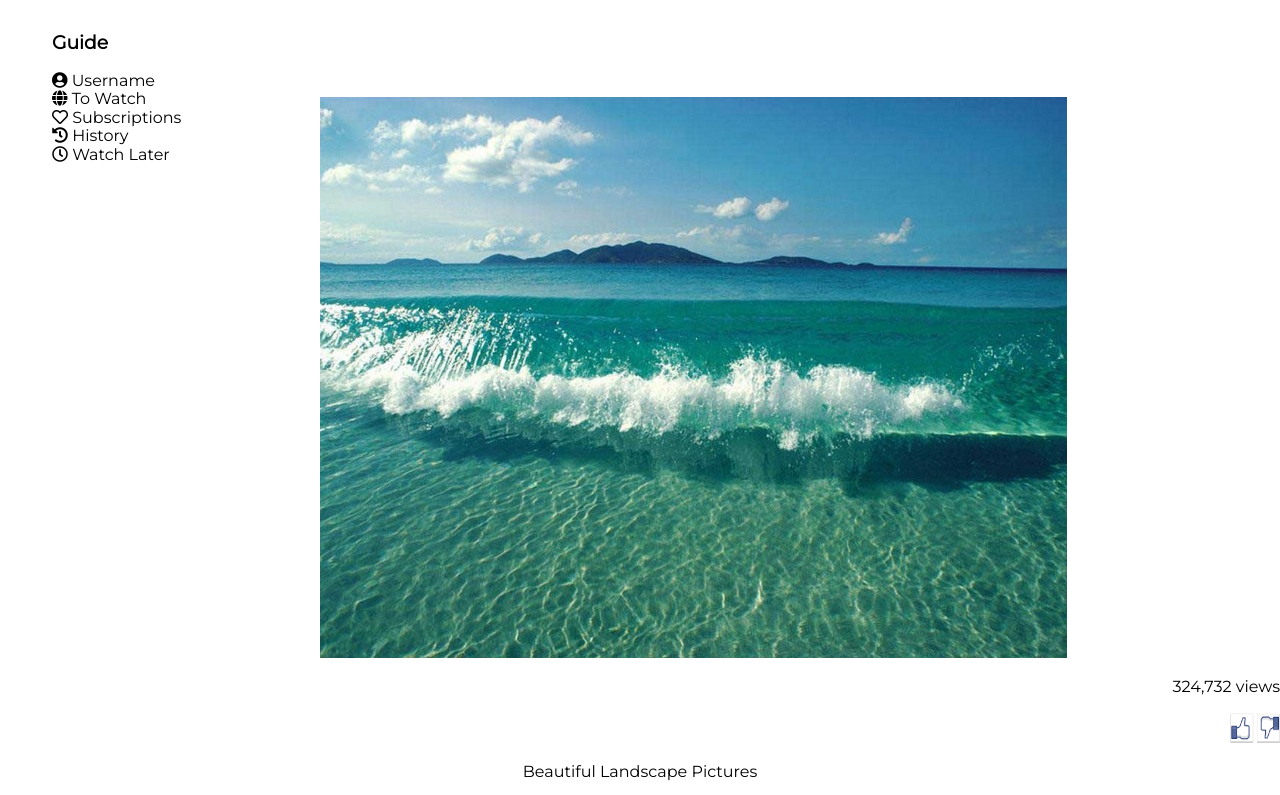
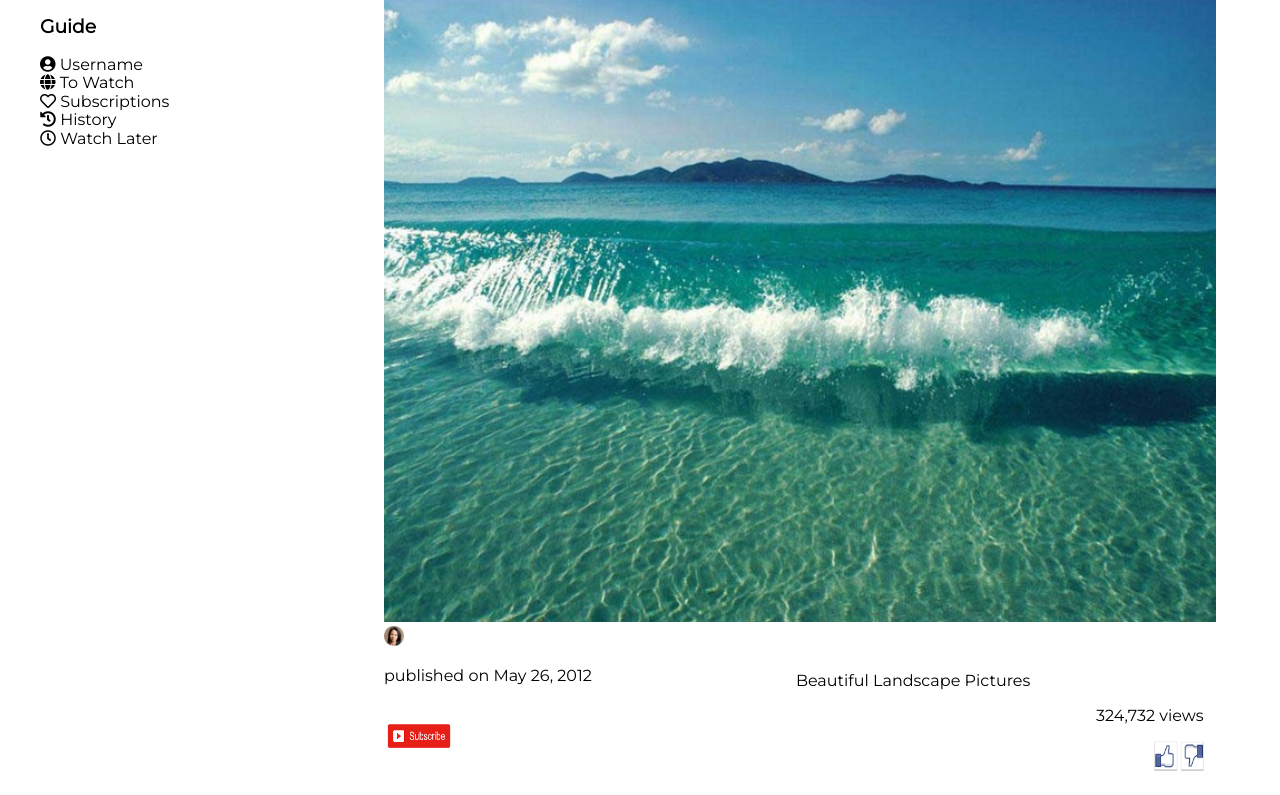
Before and after one commit to applejuicekid/youtubeproject, a plain HTML site: page index.html in a window 1280 px wide. Shown: the part 103-898 px from the top of the page. Drawn offline with nearby package versions, Linux system fonts and the light colour scheme.

Commit message:
update files

```diff
--- a/css/style.css
+++ b/css/style.css
@@ -3,6 +3,10 @@
 * {
   box-sizing: border-box;
     font-family: 'Montserrat', sans-serif;
+}
+
+body {
+  margin: 0;
 }
 li {
   list-style-type: none;
@@ -33,18 +37,34 @@ img.user2 {
   height: 40px;
 }
 
+/*conntent*/
+.content {
+  position: relative;
+}
 
 /* side*/
+
 .side {
-  padding: 0 0.75em;
+  /* padding: 0 0.75em; */
+  height: 100%;
+  /* width: auto; */
+  background-color: white;
+  display: inline-block;
+  text-align: left;
+  width: 30%;
+  position: absolute;
+  top: 0;
+}
+.side ul {
 }
 
-.side {
-  height: 100px;
-  width: auto;
-  background-color: white;
-  display: flex;
+.everything-else {
+  width: 70%;
+  display: inline-block;
+  height: 100%;
+  margin-left: 30%;
 }
+
 img.heart {
   width: 30px;
   height: 30px;
@@ -52,13 +72,34 @@ img.heart {
 
 /*bigpic*/
 .bigpic {
-    display: block;
+  display: inline-block;
+  margin-left: auto;
+  margin-right: auto;
+  width: 50%;
+  height: 100%;
+}
+
+/*picinfo*/
+.picinfo {
+    display: inline-block;
     margin-left: auto;
     margin-right: auto;
-    width: 50%;
+    width: 65vw;
+    height: 100%;
 }
+.rightbox,
+.leftbox {
+  display: inline-block;
+  width: 49%;
+}
+
 div.bigpic {
     text-align: left;
+}
+
+.ocean-pic {
+  height: 100%;
+  width: 65vw;
 }
 
 div.leftlike {
@@ -84,6 +125,8 @@ img.like {
     width: 50%;
 }
 /*about*/
+
+
 .about {
     display: block;
     margin-left: auto;
@@ -98,6 +141,6 @@ div.about {
 }
 
 
-@media only screen and (min-width: 768px;) {
+@media only screen and (min-width: 768px) {
 
 }
--- a/index.html
+++ b/index.html
@@ -23,6 +23,8 @@
     </section>
 
   </header>
+
+  <div class="content">
 
 
     <div class="side">
@@ -53,24 +55,32 @@
       </ul>
     </div>
 
+    <div class="everything-else">
 
       <div class="bigpic">
-      <img src="./pictures/Beautiful-Ocean.jpg" alt="ocean">
-      </div>
-      <div class="views">
-      <p>324,732 views</p>
-      <img class=like src="./pictures/like.png" alt="like">
+        <img class="ocean-pic" src="./pictures/Beautiful-Ocean.jpg" alt="ocean">
       </div>
 
-      <div class="leftlike">
-      <p>
-  Beautiful Landscape Pictures
-      </p>
+      <div class="picinfo">
+
+        <div class="rightbox">
           <img class="user" src="./pictures/user.png" alt="Username">
           <p>published on May 26, 2012</p>
           <img class=sub src="./pictures/sub.png" alt="subscribe">
         </div>
 
+        <div class="leftbox">
+          <p>
+            Beautiful Landscape Pictures
+          </p>
+          <div class="views">
+            <p>324,732 views</p>
+            <img class=like src="./pictures/like.png" alt="like">
+          </div>
+        </div>
+
+
+      </div>
 
       <h2>
         <div class="about">
@@ -89,6 +99,7 @@
           <p>love the oecan</p>
         </ul>
       </div>
+    </div>
 
 
   </body>
```
Lines whose indentation alone changed are shown as unchanged.
